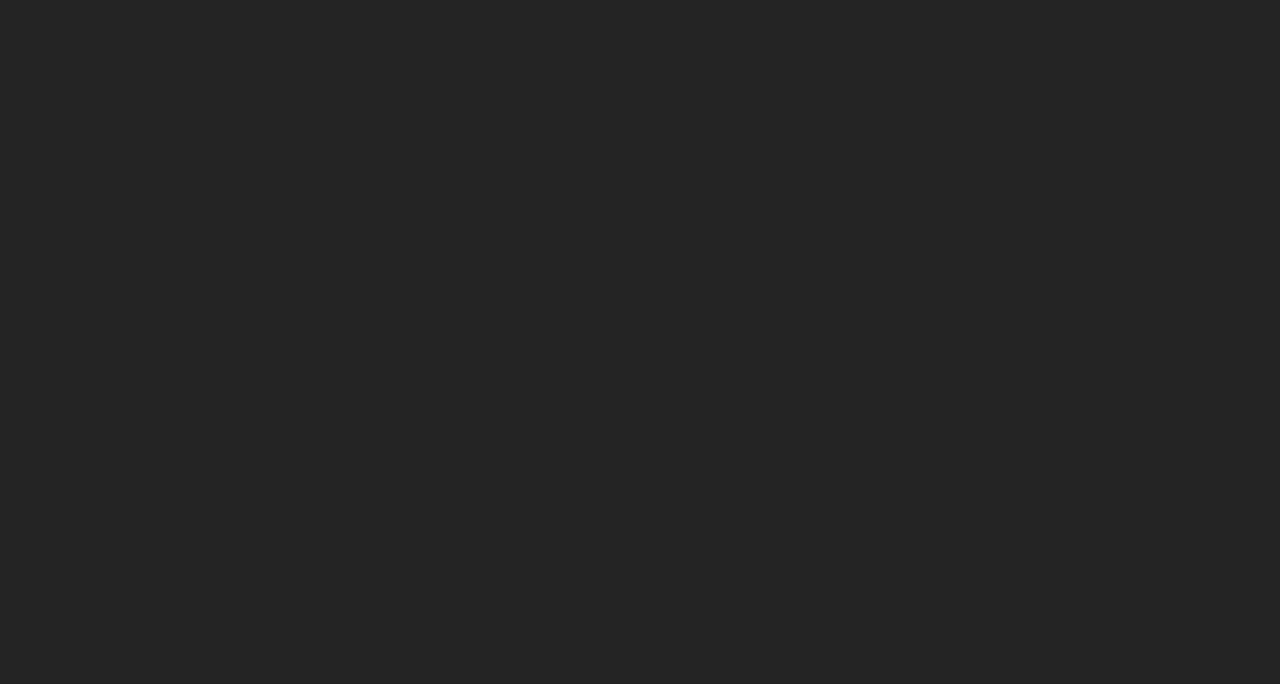
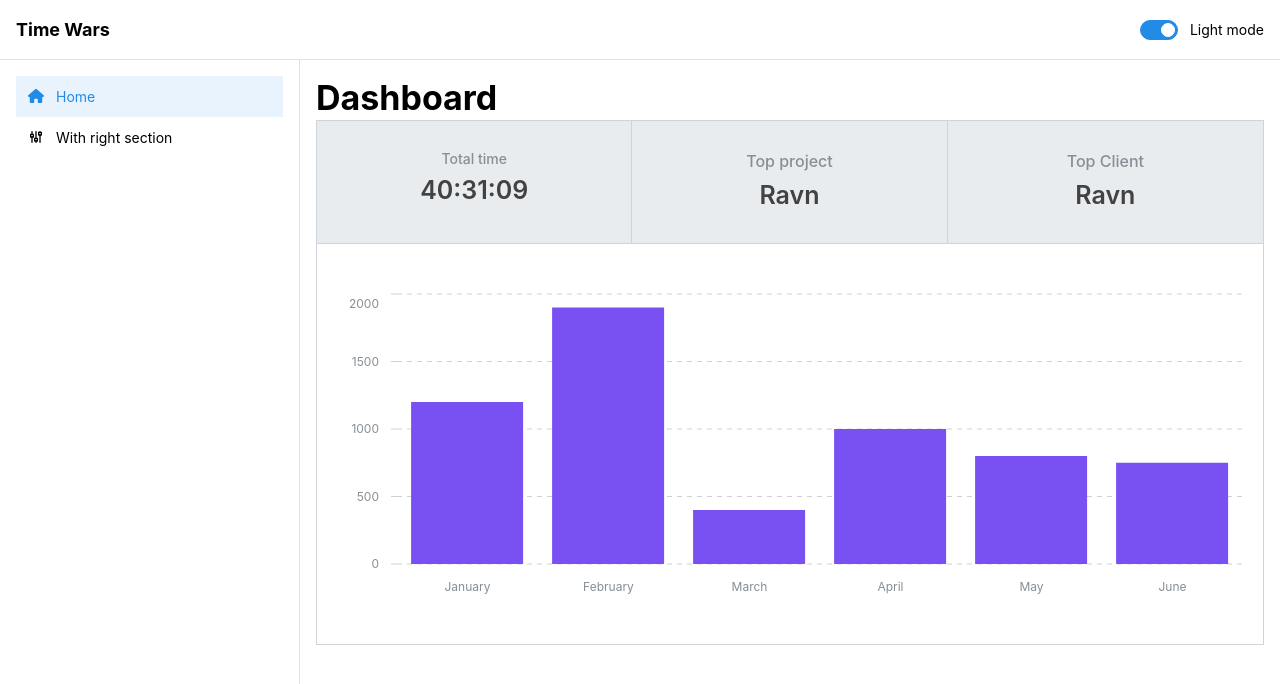
Before and after one commit to gvillegasc-ravn/time-wars-frontend, a React (Create React App) app: page /reports in a window 1280 px wide. Before the commit this address had no page. Shown: the top 684 px of the page. Built offline with nearby package versions, Linux system fonts and the light colour scheme.

Commit message:
chore: add graph

```diff
--- a/package.json
+++ b/package.json
@@ -3,6 +3,7 @@
   "version": "0.1.0",
   "private": true,
   "dependencies": {
+    "@mantine/charts": "^7.14.3",
     "@mantine/core": "^7.14.3",
     "@mantine/hooks": "^7.14.3",
     "@testing-library/jest-dom": "^5.14.1",
@@ -18,8 +19,10 @@
     "react-router": "6",
     "react-router-dom": "6",
     "react-scripts": "5.0.1",
+    "recharts": "^2.13.3",
     "typescript": "^4.4.2",
-    "web-vitals": "^2.1.0"
+    "web-vitals": "^2.1.0",
+    "zustand": "^5.0.1"
   },
   "scripts": {
     "start": "react-scripts start",
--- a/src/App.tsx
+++ b/src/App.tsx
@@ -1,40 +1,18 @@
-import React from "react";
-import logo from "./logo.svg";
 import "./App.css";
-import { createTheme, MantineProvider, Table } from "@mantine/core";
-import { themeOverride } from "./shared/theme/mantine-theme";
-import { TableReport } from "./components/TableReport";
+import { MantineProvider } from "@mantine/core";
 import "@mantine/core/styles.css";
 import { AppRouter } from "./shared/AppRouter";
 import { BrowserRouter } from "react-router-dom";
+import { Layout } from "./components/Layout";
 
-const theme = createTheme(themeOverride);
-const elements = [
-  { position: 6, mass: 12.011, symbol: "C", name: "Carbon" },
-  { position: 7, mass: 14.007, symbol: "N", name: "Nitrogen" },
-  { position: 39, mass: 88.906, symbol: "Y", name: "Yttrium" },
-  { position: 56, mass: 137.33, symbol: "Ba", name: "Barium" },
-  { position: 58, mass: 140.12, symbol: "Ce", name: "Cerium" },
-];
 function App() {
-  const rows = elements.map((element) => (
-    <Table.Tr key={element.name}>
-      <Table.Td>{element.position}</Table.Td>
-      <Table.Td>{element.name}</Table.Td>
-      <Table.Td>{element.symbol}</Table.Td>
-      <Table.Td>{element.mass}</Table.Td>
-    </Table.Tr>
-  ));
   return (
-    <MantineProvider
-      withCssVariables
-      withGlobalClasses
-      withStaticClasses
-      defaultColorScheme="dark"
-    >
-      <BrowserRouter>
-        <AppRouter />
-      </BrowserRouter>
+    <MantineProvider withCssVariables withGlobalClasses withStaticClasses>
+      <Layout>
+        <BrowserRouter>
+          <AppRouter />
+        </BrowserRouter>
+      </Layout>
     </MantineProvider>
   );
 }
--- a/src/components/Layout/Layout.tsx
+++ b/src/components/Layout/Layout.tsx
@@ -1,9 +1,20 @@
-import { AppShell, Burger, Group, NavLink, Skeleton } from "@mantine/core";
+import {
+  AppShell,
+  Box,
+  Burger,
+  Button,
+  Group,
+  NavLink,
+  Paper,
+  Skeleton,
+  Switch,
+  Title,
+  useMantineColorScheme,
+} from "@mantine/core";
 import { useDisclosure } from "@mantine/hooks";
-import { Sidebar } from "../Sidebar";
-import { Header } from "../Header";
 import { ReactNode } from "react";
 import { TbAdjustmentsAlt } from "react-icons/tb";
+import { FaHouse } from "react-icons/fa6";
 
 interface LayoutProps {
   children: ReactNode;
@@ -12,6 +23,11 @@ interface LayoutProps {
 export const Layout = ({ children }: LayoutProps) => {
   const [opened, { toggle }] = useDisclosure();
 
+  const { setColorScheme, colorScheme } = useMantineColorScheme();
+  const toggleColorScheme = () => {
+    setColorScheme(colorScheme === "dark" ? "light" : "dark");
+  };
+
   return (
     <AppShell
       header={{ height: 60 }}
@@ -19,23 +35,30 @@ export const Layout = ({ children }: LayoutProps) => {
       padding="md"
     >
       <AppShell.Header>
-        <Group h="100%" px="md">
-          <Burger opened={opened} onClick={toggle} hiddenFrom="sm" size="sm" />
-          ss
+        <Group h="100%" px="md" justify="space-between">
+          <Box>
+            <Burger
+              opened={opened}
+              onClick={toggle}
+              hiddenFrom="sm"
+              size="sm"
+            />
+            <Title size="lg">Time Wars</Title>
+          </Box>
+
+          <Switch
+            label={colorScheme === "light" ? "Light mode" : "Dark mode"}
+            checked={colorScheme === "light"}
+            onChange={toggleColorScheme}
+          />
         </Group>
       </AppShell.Header>
       <AppShell.Navbar p="md">
+        <NavLink href="/" label="Home" leftSection={<FaHouse />} active />
         <NavLink
-          href="/"
-          label="With icon"
-          leftSection={<TbAdjustmentsAlt />}
-          active
-        />
-        <NavLink
-          href="#required-for-focus"
+          href="/reports"
           label="With right section"
           leftSection={<TbAdjustmentsAlt />}
-          rightSection={<TbAdjustmentsAlt />}
         />
       </AppShell.Navbar>
       <AppShell.Main>{children}</AppShell.Main>
--- a/src/components/Sidebar/index.ts
+++ /dev/null
@@ -1 +0,0 @@
-export { Sidebar } from "./Sidebar";
--- a/src/pages/Home/Home.tsx
+++ b/src/pages/Home/Home.tsx
@@ -3,5 +3,5 @@ import { Layout } from "../../components/Layout";
 import { TableReport } from "../../components/TableReport";
 
 export const Home = () => {
-  return <Layout children={<TableReport />} />;
+  return <TableReport />;
 };
--- /dev/null
+++ b/src/pages/Reports/Reports.tsx
@@ -0,0 +1,56 @@
+import { Box, Flex, Text, Title } from "@mantine/core";
+import { BarChart } from "@mantine/charts";
+import "@mantine/charts/styles.css";
+import styles from "./reports.module.css";
+
+const data = [
+  { month: "January", Smartphones: 1200, Laptops: 900, Tablets: 200 },
+  { month: "February", Smartphones: 1900, Laptops: 1200, Tablets: 400 },
+  { month: "March", Smartphones: 400, Laptops: 1000, Tablets: 200 },
+  { month: "April", Smartphones: 1000, Laptops: 200, Tablets: 800 },
+  { month: "May", Smartphones: 800, Laptops: 1400, Tablets: 1200 },
+  { month: "June", Smartphones: 750, Laptops: 600, Tablets: 1000 },
+];
+export const Reports = () => {
+  return (
+    <Flex direction="column">
+      <Box>
+        <Title>Dashboard</Title>
+      </Box>
+      <Box className={styles.containerDetail}>
+        <Box className={styles.cardDetail}>
+          <Text ta="center" className={styles.titleCard} size="sm">
+            Total time
+          </Text>
+          <Text ta="center" fz={25} fw="600">
+            40:31:09
+          </Text>
+        </Box>
+        <Box className={styles.cardDetail} size="sm">
+          <Text ta="center" className={styles.titleCard}>
+            Top project
+          </Text>
+          <Text ta="center" fz={25} fw="600">
+            Ravn
+          </Text>
+        </Box>
+        <Box className={styles.cardDetail} size="sm">
+          <Text ta="center" className={styles.titleCard}>
+            Top Client
+          </Text>
+          <Text ta="center" fz={25} fw="600">
+            Ravn
+          </Text>
+        </Box>
+      </Box>
+      <Box className={styles.containerChart}>
+        <BarChart
+          h={300}
+          data={data}
+          dataKey="month"
+          series={[{ name: "Smartphones", color: "violet.6", stackId: "a" }]}
+        />
+      </Box>
+    </Flex>
+  );
+};
--- /dev/null
+++ b/src/pages/Reports/index.ts
@@ -0,0 +1 @@
+export { Reports } from "./Reports";
--- /dev/null
+++ b/src/pages/Reports/reports.module.css
@@ -0,0 +1,31 @@
+.containerDetail {
+  width: 100%;
+  display: grid;
+  grid-template-columns: 1fr 1fr 1fr;
+  background: var(--mantine-color-gray-2);
+  border: 1px solid var(--mantine-color-gray-4);
+}
+
+.cardDetail {
+  color: var(--mantine-color-dark-4);
+  border-right: 1px solid var(--mantine-color-gray-4);
+  padding: 28px 10px;
+  display: flex;
+  flex-direction: column;
+  gap: 2px;
+}
+
+.cardDetail:last-child {
+  border-right: none;
+}
+
+.titleCard {
+  color: var(--mantine-color-gray-6);
+  font-weight: 500;
+}
+
+.containerChart {
+  border: 1px solid var(--mantine-color-gray-4);
+  border-top: none;
+  padding: 50px 20px;
+}
--- a/src/shared/AppRouter/AppRouter.tsx
+++ b/src/shared/AppRouter/AppRouter.tsx
@@ -1,10 +1,12 @@
 import { Routes, Route } from "react-router-dom";
 import { Home } from "../../pages/Home";
+import { Reports } from "../../pages/Reports";
 
 export const AppRouter = () => {
   return (
     <Routes>
       <Route path="/" element={<Home />} />
+      <Route path="/reports" element={<Reports />} />
     </Routes>
   );
 };
--- /dev/null
+++ b/src/shared/context/GlobalStore.ts
@@ -0,0 +1,12 @@
+import { MantineColorScheme } from "@mantine/core";
+import { create } from "zustand";
+
+type State = {
+  themeColor: MantineColorScheme;
+  setThemeColor: (themeColor: MantineColorScheme) => void;
+};
+
+export const useGlobalStore = create<State>((set) => ({
+  themeColor: "dark",
+  setThemeColor: (themeColor) => set({ themeColor }),
+}));
```
Also changed, not shown: src/components/Sidebar/Sidebar.tsx (deleted, +0 -40 lines), src/components/Sidebar/sidebar.module.css (deleted, +0 -80 lines), 1 other file (tests, documents, lock files or other folders).
